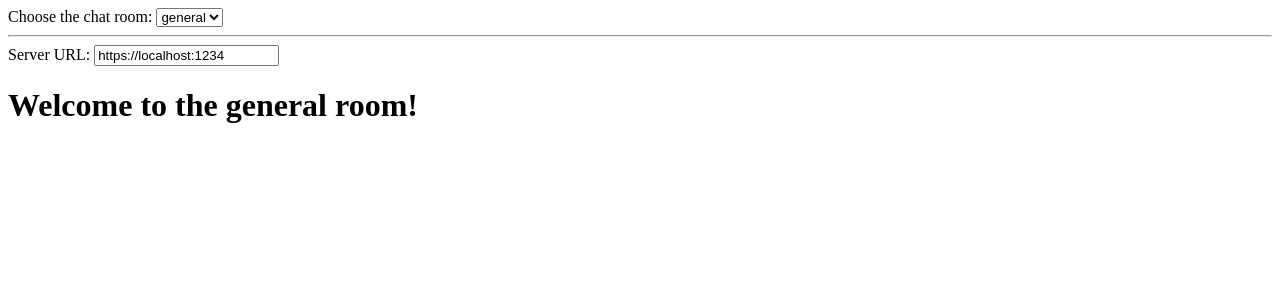
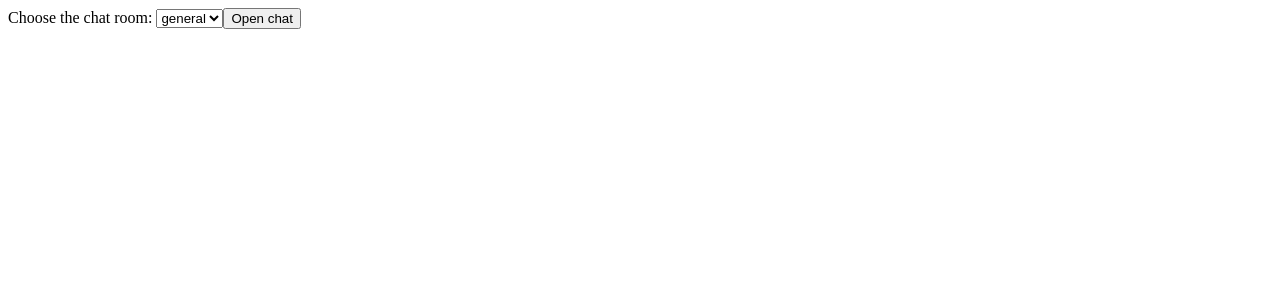
Before and after one commit to WilliamHill11/React-App, a React (Vite) app in the folder my-first-react-app/: page / in a window 1280 px wide. Shown: the top 300 px of the page. Built offline with nearby package versions, Linux system fonts and the light colour scheme.

Commit message:
creating variables instead of dependencies in use Effect

```diff
--- a/my-first-react-app/src/App.jsx
+++ b/my-first-react-app/src/App.jsx
@@ -125,32 +125,20 @@
 import { useState, useEffect } from 'react';
 import { createConnection } from './chat';
 
+const serverUrl = 'https://localhost:5173';
+
 function ChatRoom({ roomId }) {
-  // roomId is reactive
-  const [serverUrl, setServerUrl] = useState('https://localhost:1234'); // serverUrl is reactive
-
   useEffect(() => {
     const connection = createConnection(serverUrl, roomId);
     connection.connect();
     return () => connection.disconnect();
-  }, [serverUrl, roomId]); // <-- Something's wrong here!
-
-  return (
-    <>
-      <label>
-        Server URL:{' '}
-        <input
-          value={serverUrl}
-          onChange={(e) => setServerUrl(e.target.value)}
-        />
-      </label>
-      <h1>Welcome to the {roomId} room!</h1>
-    </>
-  );
+  }, [roomId]);
+  return <h1>Welcome to the {roomId} room!</h1>;
 }
 
 export default function App() {
   const [roomId, setRoomId] = useState('general');
+  const [show, setShow] = useState(false);
   return (
     <>
       <label>
@@ -161,8 +149,11 @@ export default function App() {
           <option value="music">music</option>
         </select>
       </label>
-      <hr />
-      <ChatRoom roomId={roomId} />
+      <button onClick={() => setShow(!show)}>
+        {show ? 'Close chat' : 'Open chat'}
+      </button>
+      {show && <hr />}
+      {show && <ChatRoom roomId={roomId} />}
     </>
   );
 }
```
